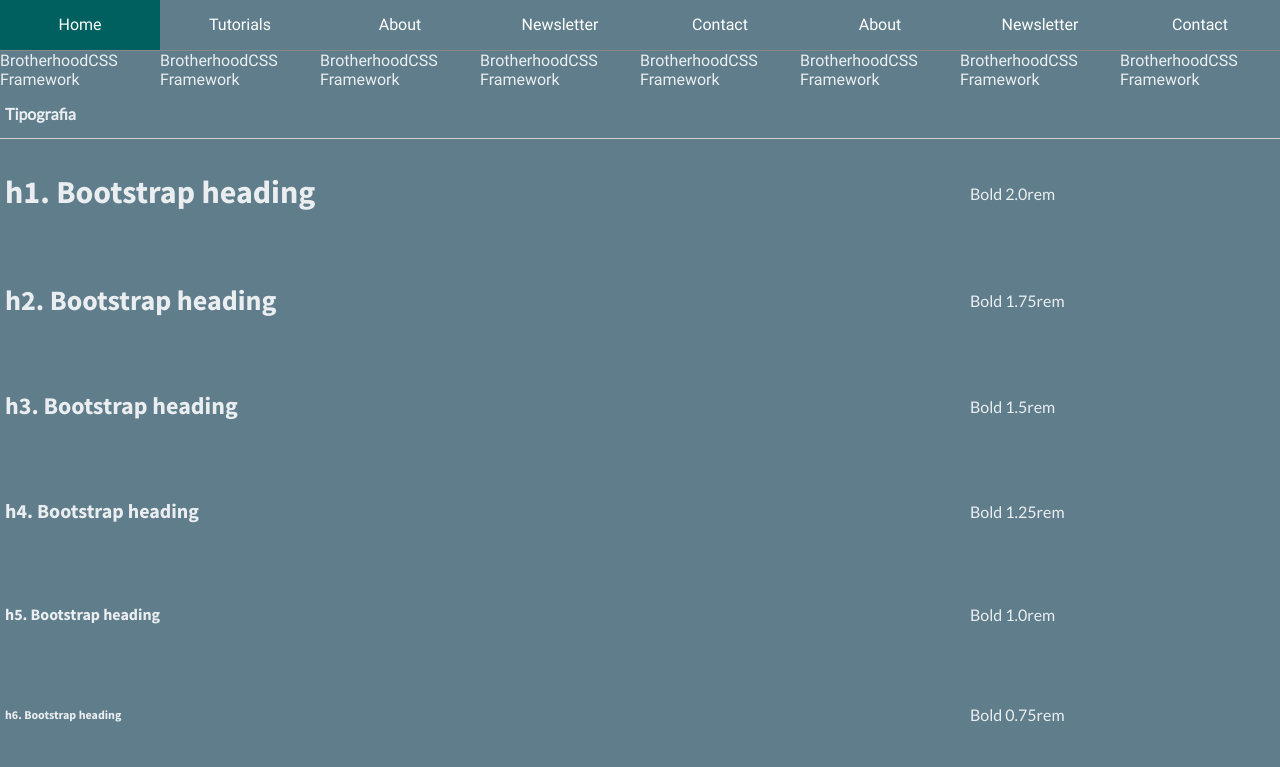
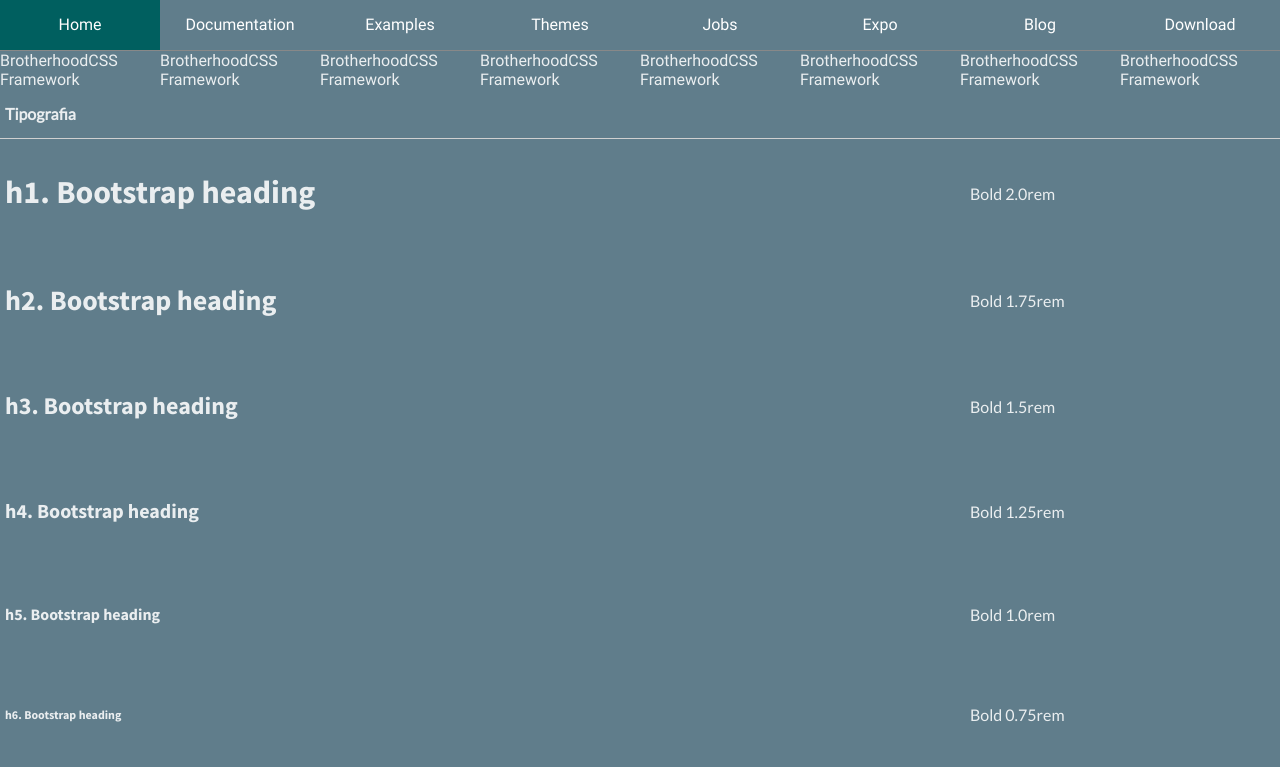
Before and after one commit to TheGuardiansOfBrotherhood/BrotherhoodCSS, a plain HTML site: page index.html in a window 1280 px wide. Drawn offline with Linux system fonts and the light colour scheme.

Commit message:
Indentando viu jack

```diff
--- a/index.html
+++ b/index.html
@@ -10,18 +10,18 @@
 	<body class="blue-grey">
 
 
-			<div class="menu">
-					<ul>
-						<li><a href="#">Home</a></li>
-						<li><a href="#">Tutorials</a></li>
-						<li><a href="#">About</a></li>
-						<li><a href="#">Newsletter</a></li>
-						<li><a href="#">Contact</a></li>
-						<li><a href="#">About</a></li>
-						<li><a href="#">Newsletter</a></li>
-						<li><a href="#">Contact</a></li>
-					</ul>
-			</div>
+		<div class="menu">
+				<ul>
+					<li><a href="#">Home</a></li>
+					<li><a href="#">Documentation</a></li>
+					<li><a href="#">Examples</a></li>
+					<li><a href="#">Themes</a></li>
+					<li><a href="#">Jobs</a></li>
+					<li><a href="#">Expo</a></li>
+					<li><a href="#">Blog</a></li>
+					<li><a href="#">Download</a></li>
+				</ul>
+		</div>
 
 
 
```
